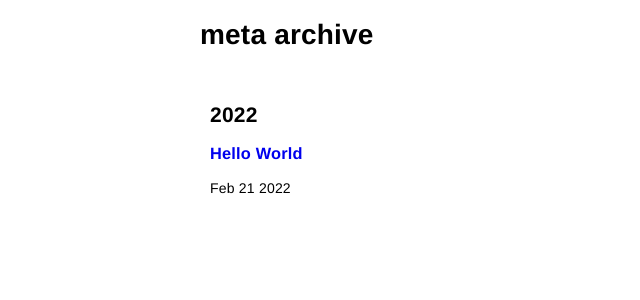
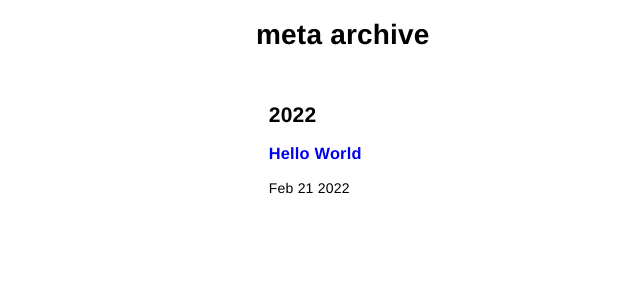
Before and after one commit to mp1994/mp1994.github.io, a Jekyll site: the page built from _pages/meta.md, in a window 1280 px wide. Shown: the top 300 px of the page, without its empty margins (0-640 px from the left). Built offline with Jekyll 4.4.1, drawn with Linux system fonts in a browser that asks for light colours; comment, search, counter and statistics services are not loaded.

Commit message:
Changed left padding from px to %

```diff
--- a/_layouts/category.html
+++ b/_layouts/category.html
@@ -21,7 +21,7 @@
 
             <div class="book-body">
 
-                <div class="title" style="padding-left:200px">
+                <div class="title" style="padding-left:20%">
                     <h1>{{page.category}} archive</h1>
                 </div>
 
@@ -31,7 +31,7 @@
                 &nbsp; <!-- vertical space -->
                 &nbsp; <!-- vertical space -->
 
-                <div class="archive-body" style="padding-left:210px">
+                <div class="archive-body" style="padding-left:21%">
                     {% if site.categories[page.category] %}
                     <div class="group-year">
                         {% for post in site.categories[page.category] %}
```
